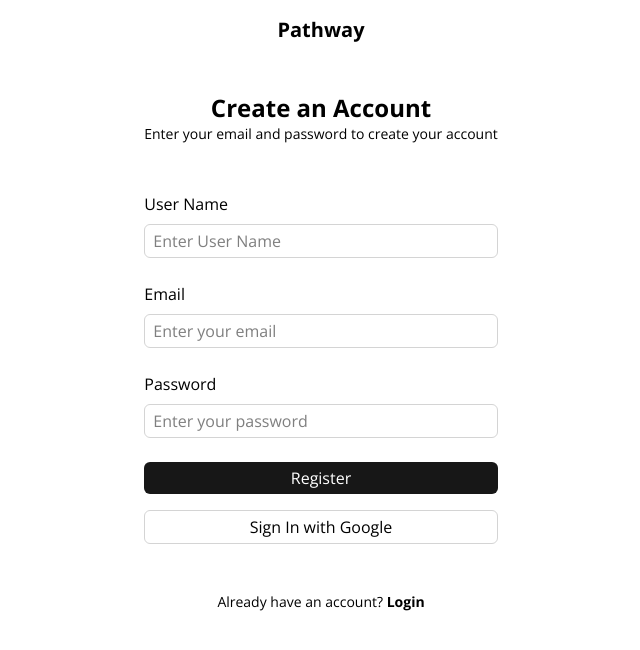
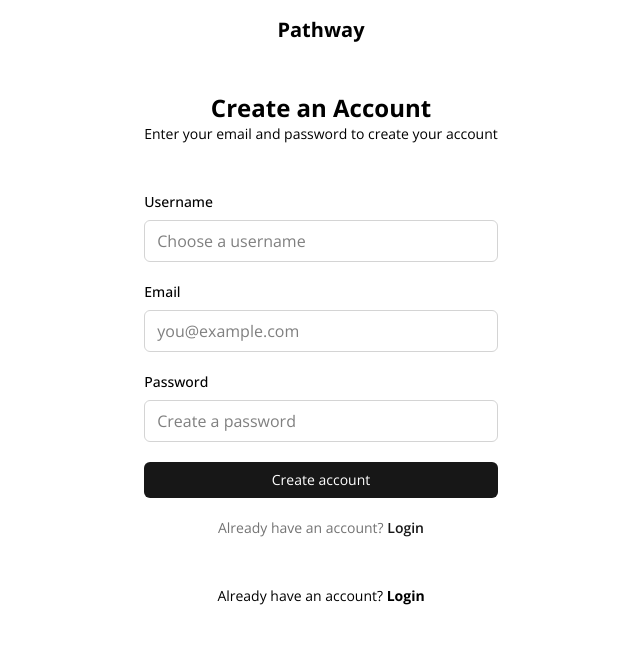
Before and after one commit to samarjeets10/pathway-career-intelligence, a React (Vite) app in the folder client/: page /register in a window 1280 px wide. Shown: the top 650 px of the page, without its empty margins (319-959 px from the left). Built offline with nearby package versions, Linux system fonts and the light colour scheme; no server answers.

Commit message:
fix(client): handle auth form errors and loading states

```diff
--- a/client/src/features/auth/components/RegisterForm.jsx
+++ b/client/src/features/auth/components/RegisterForm.jsx
@@ -1,70 +1,108 @@
-import { useState } from 'react';
-import { useAuth } from '../hooks/useAuth';
-import { useNavigate } from 'react-router-dom';
+import { useState } from "react";
+import { Link, useNavigate } from "react-router-dom";
+import { useAuth } from "../hooks/useAuth";
 
 function RegisterForm() {
-
-    const { loading, handleRegister } = useAuth();
+    const { actionLoading, handleRegister } = useAuth();
     const navigate = useNavigate();
 
-    const [username, setUserName] = useState("");
-    const [email, setEmail] = useState("");
-    const [password, setPassword] = useState("");
+    const [form, setForm] = useState({
+        username: "",
+        email: "",
+        password: "",
+    });
+    const [error, setError] = useState("");
 
-    const handleSubmit = async (e) => {
-    e.preventDefault();
-    await handleRegister({username, email, password});
+    const handleChange = (event) => {
+        setForm((current) => ({
+            ...current,
+            [event.target.name]: event.target.value,
+        }));
+    };
 
-        navigate("/");
-  }
+    const handleSubmit = async (event) => {
+        event.preventDefault();
+        setError("");
 
-  if (loading) {
-    return (<main>Loading...</main>)
-  }
+        try {
+            await handleRegister(form);
+            navigate("/dashboard", { replace: true });
+        } catch (err) {
+            setError(err.message);
+        }
+    };
 
-  return (
-    <form onSubmit={handleSubmit}
-    className='w-full flex flex-col gap-6'>
-        <div className='flex flex-col gap-2'>
-            <label htmlFor="username" className='text-md'>User Name</label>
-            <input
-            onChange={(e) => {
-                setUserName(e.target.value);
-            }}
-            id='username'
-            name='username'
-            type="text"
-            className='px-2 py-1 border rounded-md outline-none border-neutral-300' placeholder='Enter User Name'/>
-        </div>
-        <div className='flex flex-col gap-2'>
-            <label htmlFor="email" className='text-md'>Email</label>
-            <input
-            onChange={(e) => {
-                setEmail(e.target.value);
-            }}
-            id='email'
-            name='email'
-            type="email"
-            className='px-2 py-1 border rounded-md outline-none border-neutral-300' placeholder='Enter your email'/>
-        </div>
-        <div className='flex flex-col gap-2'>
-            <label htmlFor="password" className='text-md'>Password</label>
-            <input
-            onChange={(e) => {
-                setPassword(e.target.value);
-            }}
-            id='password'
-            name='password'
-            type="password"
-            className='px-2 py-1 border rounded-md outline-none border-neutral-300' placeholder='Enter your password' />
-        </div>
+    return (
+        <form onSubmit={handleSubmit} className="w-full max-w-sm space-y-5">
+            {error && (
+                <p role="alert" className="rounded-lg bg-red-50 px-3 py-2 text-sm text-red-600">
+                    {error}
+                </p>
+            )}
 
-        <div className='flex flex-col gap-4'>
-            <button className='px-2 py-1 bg-neutral-900 text-md text-white rounded-md cursor-pointer'>Register</button>
-            <button className='p-2 py-1 border border-neutral-300 text-md rounded-md cursor-pointer'>Sign In with Google</button>
-        </div>
-    </form>
-  )
+            <div className="flex flex-col gap-2">
+                <label htmlFor="register-username" className="text-sm font-medium">Username</label>
+                <input
+                    id="register-username"
+                    name="username"
+                    type="text"
+                    autoComplete="username"
+                    required
+                    minLength={3}
+                    value={form.username}
+                    onChange={handleChange}
+                    placeholder="Choose a username"
+                    className="rounded-md border border-neutral-300 px-3 py-2 outline-none focus:border-neutral-800"
+                />
+            </div>
+
+            <div className="flex flex-col gap-2">
+                <label htmlFor="register-email" className="text-sm font-medium">Email</label>
+                <input
+                    id="register-email"
+                    name="email"
+                    type="email"
+                    autoComplete="email"
+                    required
+                    value={form.email}
+                    onChange={handleChange}
+                    placeholder="you@example.com"
+                    className="rounded-md border border-neutral-300 px-3 py-2 outline-none focus:border-neutral-800"
+                />
+            </div>
+
+            <div className="flex flex-col gap-2">
+                <label htmlFor="register-password" className="text-sm font-medium">Password</label>
+                <input
+                    id="register-password"
+                    name="password"
+                    type="password"
+                    autoComplete="new-password"
+                    required
+                    minLength={8}
+                    value={form.password}
+                    onChange={handleChange}
+                    placeholder="Create a password"
+                    className="rounded-md border border-neutral-300 px-3 py-2 outline-none focus:border-neutral-800"
+                />
+            </div>
+
+            <button
+                type="submit"
+                disabled={actionLoading}
+                className="w-full rounded-md bg-neutral-900 px-3 py-2 text-sm text-white disabled:cursor-not-allowed disabled:opacity-60"
+            >
+                {actionLoading ? "Creating account..." : "Create account"}
+            </button>
+
+            <p className="text-center text-sm text-neutral-500">
+                Already have an account?{" "}
+                <Link to="/login" className="font-semibold text-neutral-900">
+                    Login
+                </Link>
+            </p>
+        </form>
+    );
 }
 
-export default RegisterForm
+export default RegisterForm;
```
